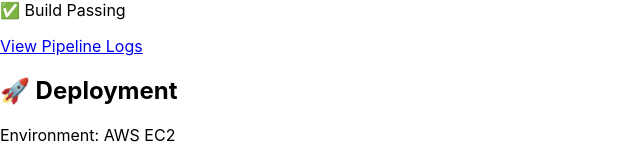
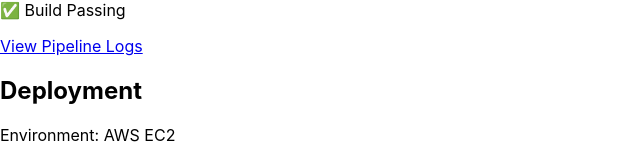
Before and after one commit to ANURAGNAKUL2702/offlinegame-with-automated-deployable-pipelines, a React (Create React App) app: page / in a window 1280 px wide. Shown: the part 171-334 px from the top of the page, without its empty margins (0-640 px from the left). Built offline with nearby package versions, Linux system fonts and the light colour scheme.

Commit message:
Update App.js for CD testing

```diff
--- a/src/App.js
+++ b/src/App.js
@@ -50,7 +50,7 @@ const App = () => {
 
         {/* Deployment Info Card */}
         <div className="bg-slate-800/70 text-gray-100 p-6 rounded-2xl shadow-xl hover:shadow-2xl transition transform hover:scale-105 border border-slate-700 backdrop-blur-sm flex flex-col items-center text-center">
-          <h2 className="text-2xl font-bold mb-3 text-yellow-400">🚀 Deployment</h2>
+          <h2 className="text-2xl font-bold mb-3 text-yellow-400"> Deployment</h2>
           <p className="text-lg">Environment: <span className="font-semibold text-white">AWS EC2</span></p>
           <p className="text-lg">Last Deployed: <span className="font-semibold text-white">2 hours ago</span></p>
           <button className="mt-auto px-6 py-3 bg-green-600 text-white font-medium rounded-lg shadow-md hover:bg-green-700 transition transform hover:translate-y-0.5">
```
